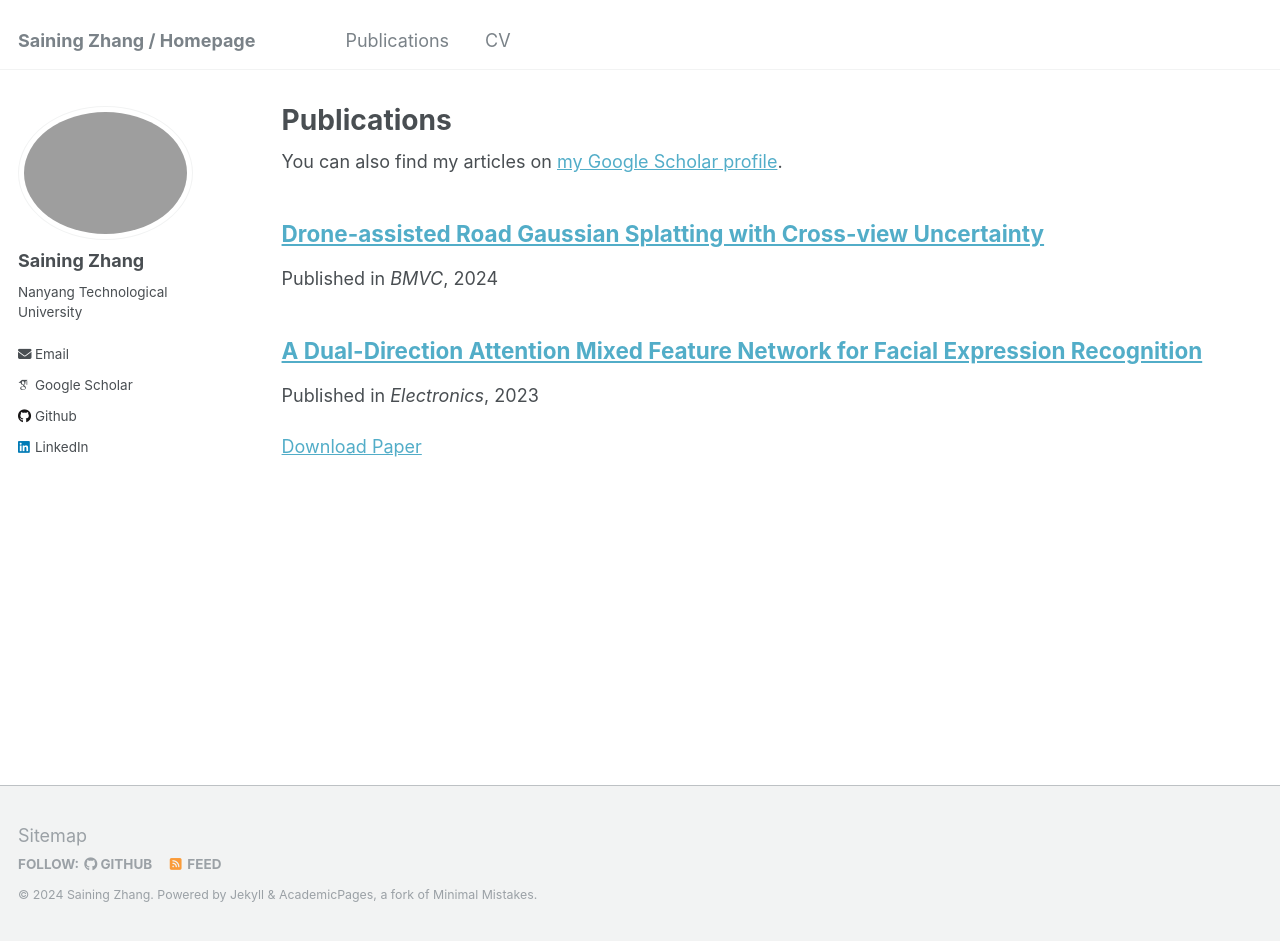
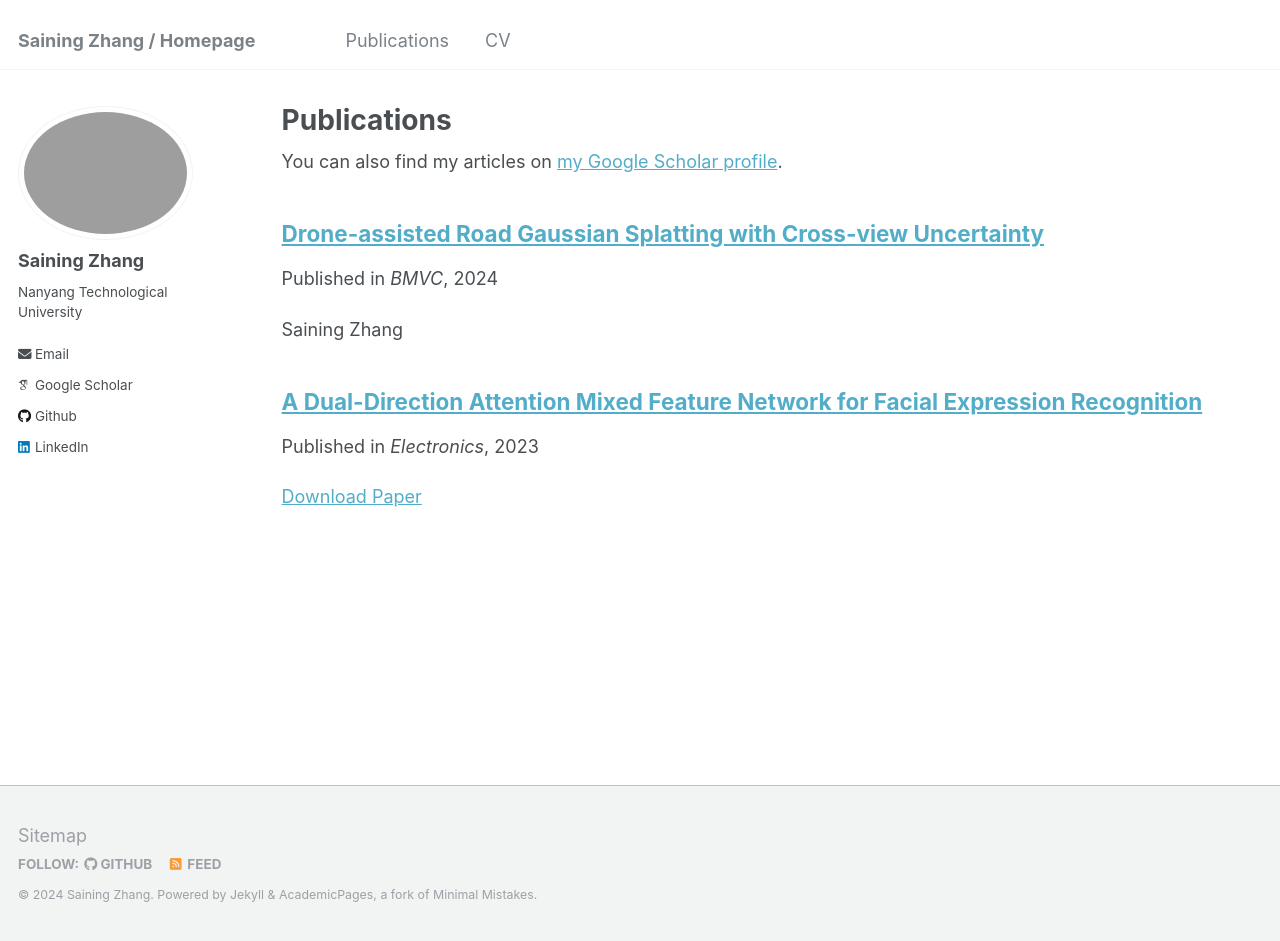
Before and after one commit to SainingZhang/SainingZhang.github.io, a Jekyll site: the page built from _pages/publications.md, in a window 1280 px wide and 941 px high. Built offline with Jekyll 4.4.1, drawn with Linux system fonts in a browser that asks for light colours; some web fonts are replaced.

Commit message:
Update 2024-07-20-paper-title-number-2.md

```diff
--- a/_publications/2024-07-20-paper-title-number-2.md
+++ b/_publications/2024-07-20-paper-title-number-2.md
@@ -1,6 +1,7 @@
 ---
 title: "Drone-assisted Road Gaussian Splatting with Cross-view Uncertainty"
 collection: publications
+author: Saining Zhang
 permalink: /publication/2024-07-20-paper-title-number-2
 date: 2024-07-20
 venue: 'BMVC'
```
